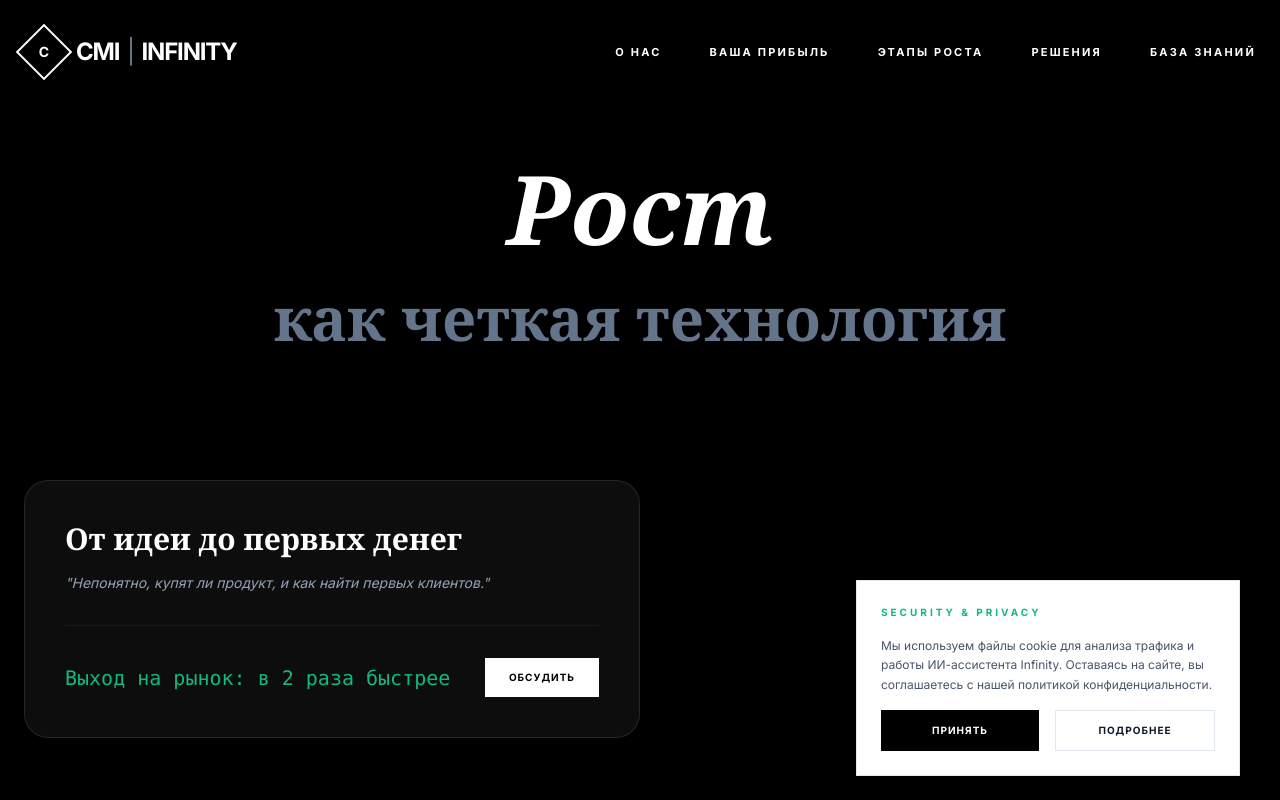
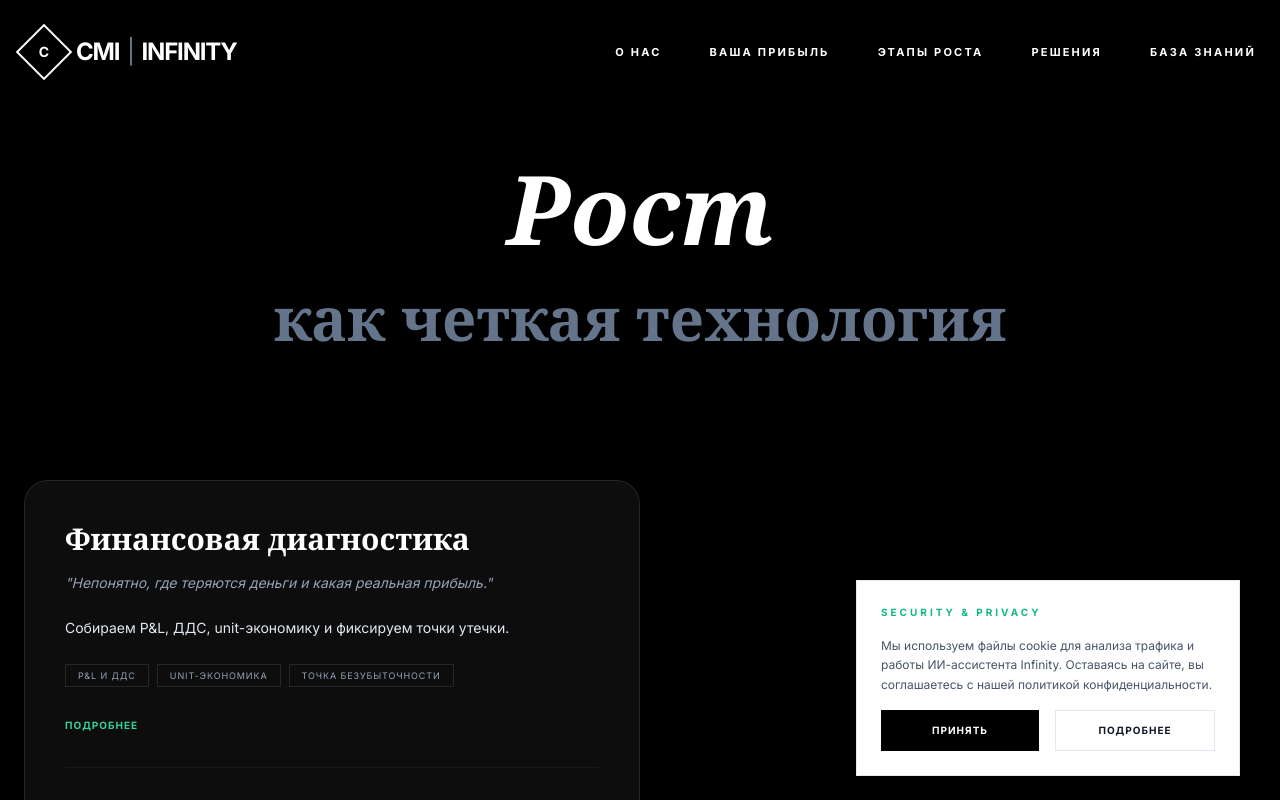
Before and after one commit to primecastmed-wq/infinity-cmi-website, a React (Vite) app: page / in a window 1280 px wide. Both pictures are taken after a click on the button "ЭТАПЫ РОСТА". Shown: the top 800 px of the page. Built offline with nearby package versions, Linux system fonts and the light colour scheme.

Commit message:
Expand roadmap stages with audit details

```diff
--- a/Roadmap.tsx
+++ b/Roadmap.tsx
@@ -23,34 +23,98 @@ interface Stage {
 const STAGES: Stage[] = [
   {
     id: '01',
-    phase: 'ЗАПУСК',
-    title: 'От идеи до первых денег',
-    challenge: 'Непонятно, купят ли продукт, и как найти первых клиентов.',
-    solution: 'Мы проверяем идею, упаковываем продукт и находим первых покупателей и инвесторов.',
-    tools: ['Проверка бизнес-модели', 'Быстрый запуск продукта', 'Поиск первых денег'],
-    metrics: 'Выход на рынок: в 2 раза быстрее',
+    phase: 'СТАРТ',
+    title: 'Финансовая диагностика',
+    challenge: 'Непонятно, где теряются деньги и какая реальная прибыль.',
+    solution: 'Собираем P&L, ДДС, unit-экономику и фиксируем точки утечки.',
+    tools: ['P&L и ДДС', 'Unit-экономика', 'Точка безубыточности'],
+    metrics: 'Картина прибыли: за 7–10 дней',
     alignment: 'right',
     deepDive: {
-      checklists: ['Расчет прибыли на 1 товар', 'Опросы реальных клиентов', 'Проверка сайта и рекламы'],
-      redFlags: ['Расходы на рекламу выше прибыли', 'Клиенты не возвращаются', 'Нет фокуса на чем-то одном'],
-      artifacts: ['Презентация для инвестора', 'План продаж на год', 'Договоры и защита бренда'],
-      timeframe: '3-6 месяцев'
+      checklists: ['Сегментация выручки', 'Постоянные/переменные издержки', 'Маржинальность по продуктам'],
+      redFlags: ['Кассовые разрывы', 'Рекламные расходы выше валовой прибыли', 'Отсутствие платежного календаря'],
+      artifacts: ['Финмодель на 3–6 мес.', 'Таблица unit-метрик', 'Приоритеты сокращений'],
+      timeframe: '7–10 дней'
     }
   },
   {
     id: '02',
-    phase: 'ПОРЯДОК',
-    title: 'Настройка процессов',
-    challenge: 'Хаос в задачах, владелец работает 24/7, прибыль нестабильна.',
-    solution: 'Наводим порядок в управлении. Делаем так, чтобы бизнес работал по правилам, а не на «пожарах».',
-    tools: ['Прописание инструкций', 'Внедрение CRM систем', 'Планирование денег'],
-    metrics: 'Чистая прибыль: +15-20%',
+    phase: 'РЫНОК',
+    title: 'Продукт и спрос',
+    challenge: 'Продажи есть, но нет стабильного спроса и понятного позиционирования.',
+    solution: 'Проверяем ценность, упаковку и соответствие потребностям рынка.',
+    tools: ['Анализ спроса', 'Проверка оффера', 'Сегментация клиентов'],
+    metrics: 'Ядро продукта: подтверждено',
     alignment: 'left',
     deepDive: {
-      checklists: ['Пошаговые инструкции для всех', 'Понятные отчеты по деньгам', 'Оптимизация штата'],
-      redFlags: ['Директор сам решает все мелкие проблемы', 'Решения принимаются "на ощупь"', 'Отделы ругаются между собой'],
-      artifacts: ['Рабочие регламенты компании', 'Система бонусов для сотрудников', 'Автоматические продажи'],
-      timeframe: '6-12 месяцев'
+      checklists: ['Повторные покупки', 'Отзывы и причины отказов', 'Конкурентные альтернативы'],
+      redFlags: ['Низкая конверсия в оплату', 'Снижение LTV', 'Сильная зависимость от скидок'],
+      artifacts: ['Матрица сегментов', 'Упаковка оффера', 'Сценарии повышения LTV'],
+      timeframe: '1–2 недели'
+    }
+  },
+  {
+    id: '03',
+    phase: 'ВЫРУЧКА',
+    title: 'Продажи и воронка',
+    challenge: 'Нет предсказуемости: продажи то растут, то падают.',
+    solution: 'Разбираем воронку, усиливаем конверсию и скорость сделок.',
+    tools: ['Аудит воронки', 'Скрипты и KPI', 'Контроль этапов'],
+    metrics: 'Конверсия: +10–30%',
+    alignment: 'right',
+    deepDive: {
+      checklists: ['Лиды → встречи → сделки', 'Скорость ответа', 'Цикл сделки'],
+      redFlags: ['Большие просадки между этапами', 'Отсутствие контроля стадий', 'Слабое закрытие'],
+      artifacts: ['Карта воронки', 'Скрипты продаж', 'KPI по этапам'],
+      timeframe: '2–4 недели'
+    }
+  },
+  {
+    id: '04',
+    phase: 'МАРКЕТИНГ',
+    title: 'Маркетинг и окупаемость',
+    challenge: 'Бюджет тратится, а ROMI непонятен.',
+    solution: 'Отключаем неэффективное и усиливаем прибыльные каналы.',
+    tools: ['ROMI-аналитика', 'Атрибуция', 'Оптимизация каналов'],
+    metrics: 'ROMI: рост за 30 дней',
+    alignment: 'left',
+    deepDive: {
+      checklists: ['CAC по каналам', 'Креативы и офферы', 'Вклад канала в выручку'],
+      redFlags: ['CAC выше маржи', 'Зависимость от 1 канала', 'Нет сквозной аналитики'],
+      artifacts: ['ROMI-отчет', 'Рекомендованный медиаплан', 'Список отключений'],
+      timeframe: '2–3 недели'
+    }
+  },
+  {
+    id: '05',
+    phase: 'СИСТЕМЫ',
+    title: 'Процессы и команда',
+    challenge: 'Хаос, ручное управление, перегруз собственника.',
+    solution: 'Настраиваем роли, процессы и ответственность за результат.',
+    tools: ['Регламенты', 'CRM/BI', 'KPI и мотивация'],
+    metrics: 'Управляемость: +40%',
+    alignment: 'right',
+    deepDive: {
+      checklists: ['Роли и зоны ответственности', 'Отчеты по ключевым метрикам', 'Скорость принятия решений'],
+      redFlags: ['Зависимость от 1–2 людей', 'Нет стандартов качества', 'Разрозненные данные'],
+      artifacts: ['Структура команды', 'Регламенты', 'Дашборд KPI'],
+      timeframe: '3–6 недель'
+    }
+  },
+  {
+    id: '06',
+    phase: 'ПЛАН',
+    title: 'Стратегия и риски',
+    challenge: 'Есть идеи, но нет четкого плана и понимания рисков.',
+    solution: 'Собираем дорожную карту роста и систему контроля рисков.',
+    tools: ['Стратегическая сессия', 'Сценарное планирование', 'Риск-матрица'],
+    metrics: 'План роста: 90 дней',
+    alignment: 'left',
+    deepDive: {
+      checklists: ['Приоритеты роста', 'Инвестиции в точки эффекта', 'Контроль рисков'],
+      redFlags: ['Рост без ресурсов', 'Слабый контроль показателей', 'Отсутствие резервов'],
+      artifacts: ['Roadmap 90 дней', 'КPI-матрица', 'План рисков'],
+      timeframe: '2–4 недели'
     }
   }
 ];
@@ -71,6 +135,53 @@ const Roadmap: React.FC<{ onConsultClick: () => void }> = ({ onConsultClick }) =
               <div className="lg:w-1/2 p-8 md:p-10 bg-white/5 border border-white/10 rounded-3xl w-full">
                 <h3 className="text-3xl font-serif font-bold mb-4">{stage.title}</h3>
                 <p className="text-slate-400 text-sm italic mb-6">"{stage.challenge}"</p>
+                <p className="text-slate-200 text-sm leading-relaxed">{stage.solution}</p>
+                <div className="mt-6 flex flex-wrap gap-2">
+                  {stage.tools.map((tool, i) => (
+                    <span key={i} className="text-[9px] uppercase tracking-widest px-3 py-1 border border-white/10 text-slate-400">
+                      {tool}
+                    </span>
+                  ))}
+                </div>
+
+                <div className="mt-6">
+                  <button
+                    onClick={() => setExpandedId(expandedId === stage.id ? null : stage.id)}
+                    className="text-[10px] font-bold uppercase tracking-widest text-emerald-400 hover:text-emerald-300 transition-all"
+                  >
+                    {expandedId === stage.id ? 'Скрыть' : 'Подробнее'}
+                  </button>
+                </div>
+
+                {expandedId === stage.id && (
+                  <div className="mt-6 border-t border-white/10 pt-6 space-y-5">
+                    <div>
+                      <div className="text-[10px] uppercase tracking-widest text-slate-500 mb-2">Что проверяем</div>
+                      <div className="text-sm text-slate-300 space-y-2">
+                        {stage.deepDive.checklists.map((item, i) => (
+                          <div key={i}>• {item}</div>
+                        ))}
+                      </div>
+                    </div>
+                    <div>
+                      <div className="text-[10px] uppercase tracking-widest text-slate-500 mb-2">Красные флаги</div>
+                      <div className="text-sm text-slate-300 space-y-2">
+                        {stage.deepDive.redFlags.map((item, i) => (
+                          <div key={i}>• {item}</div>
+                        ))}
+                      </div>
+                    </div>
+                    <div>
+                      <div className="text-[10px] uppercase tracking-widest text-slate-500 mb-2">Что получаете</div>
+                      <div className="text-sm text-slate-300 space-y-2">
+                        {stage.deepDive.artifacts.map((item, i) => (
+                          <div key={i}>• {item}</div>
+                        ))}
+                      </div>
+                    </div>
+                    <div className="text-xs text-slate-500">Срок: {stage.deepDive.timeframe}</div>
+                  </div>
+                )}
                 <div className="pt-8 mt-8 border-t border-white/5 flex items-center justify-between">
                   <div className="text-xl font-mono text-emerald-500">{stage.metrics}</div>
                   <button onClick={onConsultClick} className="px-6 py-3 bg-white text-black text-[10px] font-bold uppercase tracking-widest">Обсудить</button>
```
